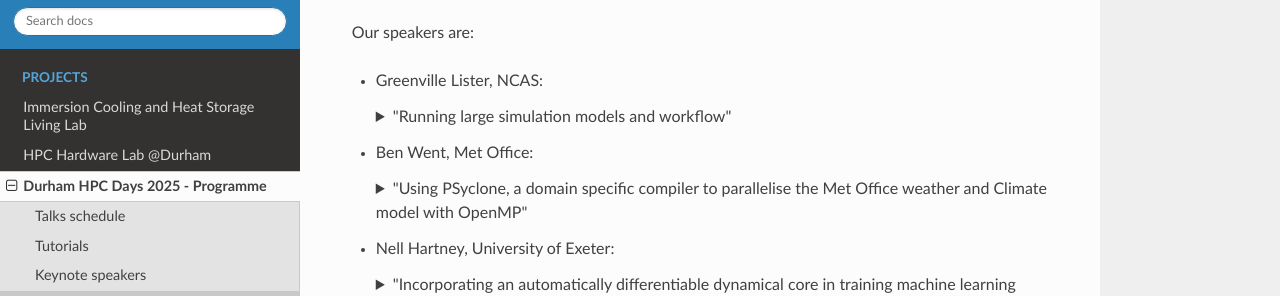
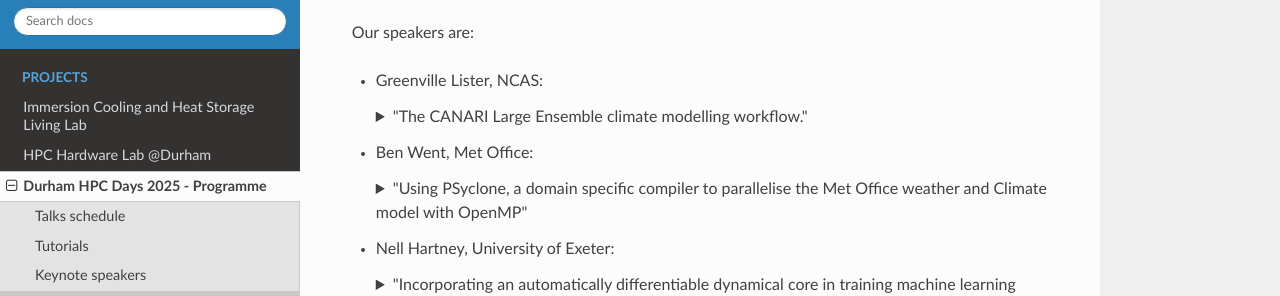
Before and after one commit to ilectra/durham, a Sphinx documentation site: the page built from docs/hpcdays/workshops.md, in a window 1280 px wide and 900 px high, scrolled down 1164 px. Shown: the part 151-447 px from the top of the window. Built offline with Sphinx 7.4.7 and the Read the Docs theme 3.1.0, drawn with Linux system fonts in a browser that asks for light colours.

Commit message:
Add talk title and abstract

```diff
--- a/docs/hpcdays/workshops.md
+++ b/docs/hpcdays/workshops.md
@@ -47,8 +47,9 @@
 
 - Greenville Lister, NCAS:
    <details>
-       <summary>"Running large simulation models and workflow"</summary>
-      tbc
+       <summary>"The CANARI Large Ensemble climate modelling workflow."</summary>
+      In tandem with technical developments in climate/Earth-System modelling, the vast majority of HPC resources is still consumed by running established models with relatively mature workflows on current platforms.
+      We describe the CANARI HPC climate modelling workflow on ARCHER2 and JASMIN and discuss what it takes to run a modest climate modelling experiment.
    </details>
 
 - Ben Went, Met Office:
```
